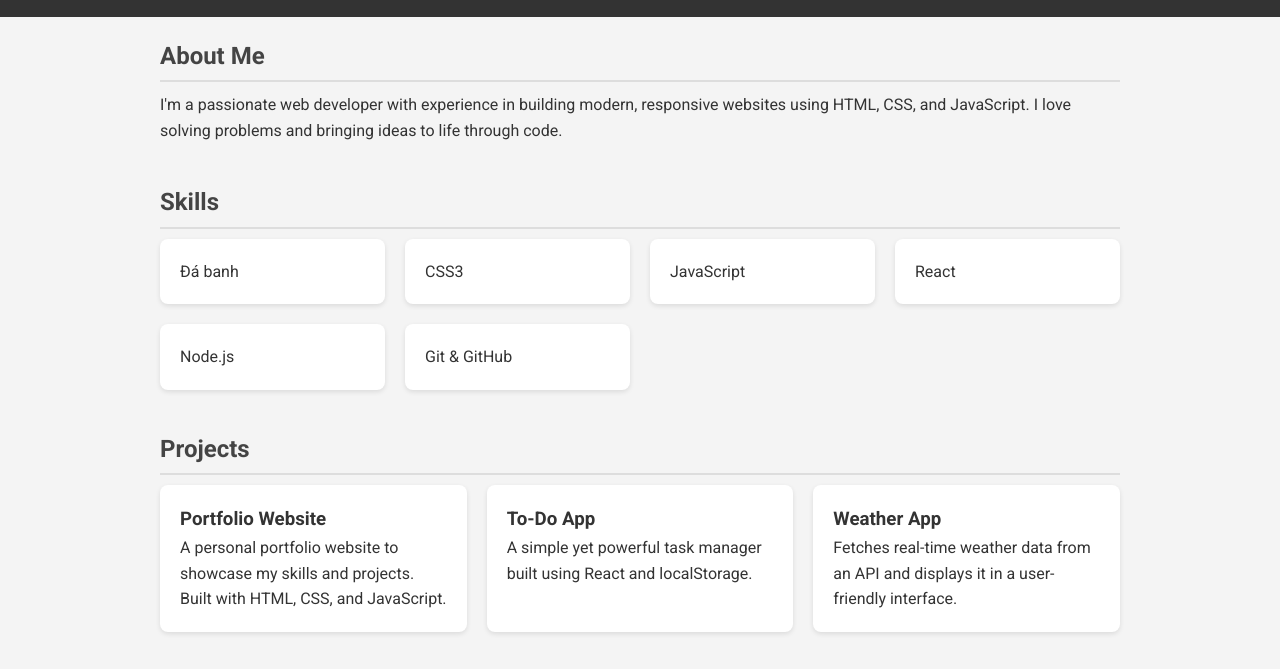
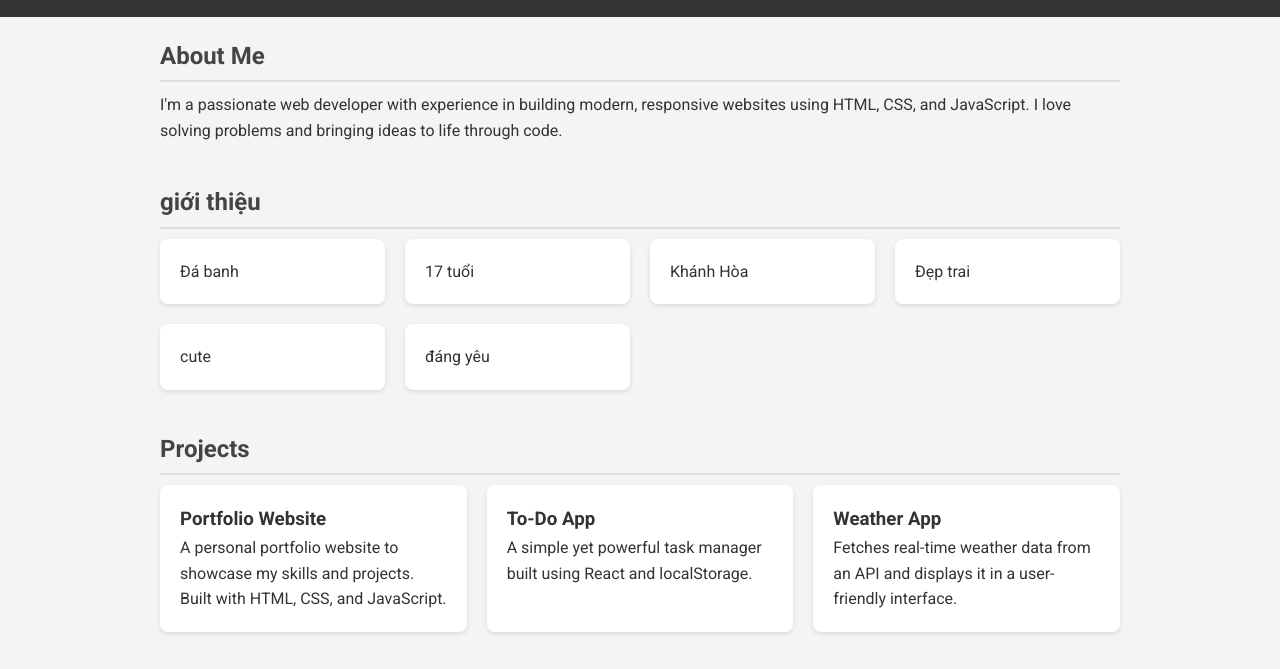
Before and after one commit to wuypaor/wuypaor.github.io, a plain HTML site: page index.html in a window 1280 px wide. Shown: the part 113-782 px from the top of the page. Drawn offline with Linux system fonts and the light colour scheme.

Commit message:
huynh quy bao

```diff
--- a/index.html
+++ b/index.html
@@ -94,14 +94,14 @@
     </section>
 
     <section>
-      <h2>Skills</h2>
+      <h2>giới thiệu </h2>
       <div class="skills">
         <div class="skill">Đá banh</div>
-        <div class="skill">CSS3</div>
-        <div class="skill">JavaScript</div>
-        <div class="skill">React</div>
-        <div class="skill">Node.js</div>
-        <div class="skill">Git & GitHub</div>
+        <div class="skill">17 tuổi</div>
+        <div class="skill">Khánh Hòa</div>
+        <div class="skill">Đẹp trai</div>
+        <div class="skill">cute</div>
+        <div class="skill">đáng yêu</div>
       </div>
     </section>
 
```
